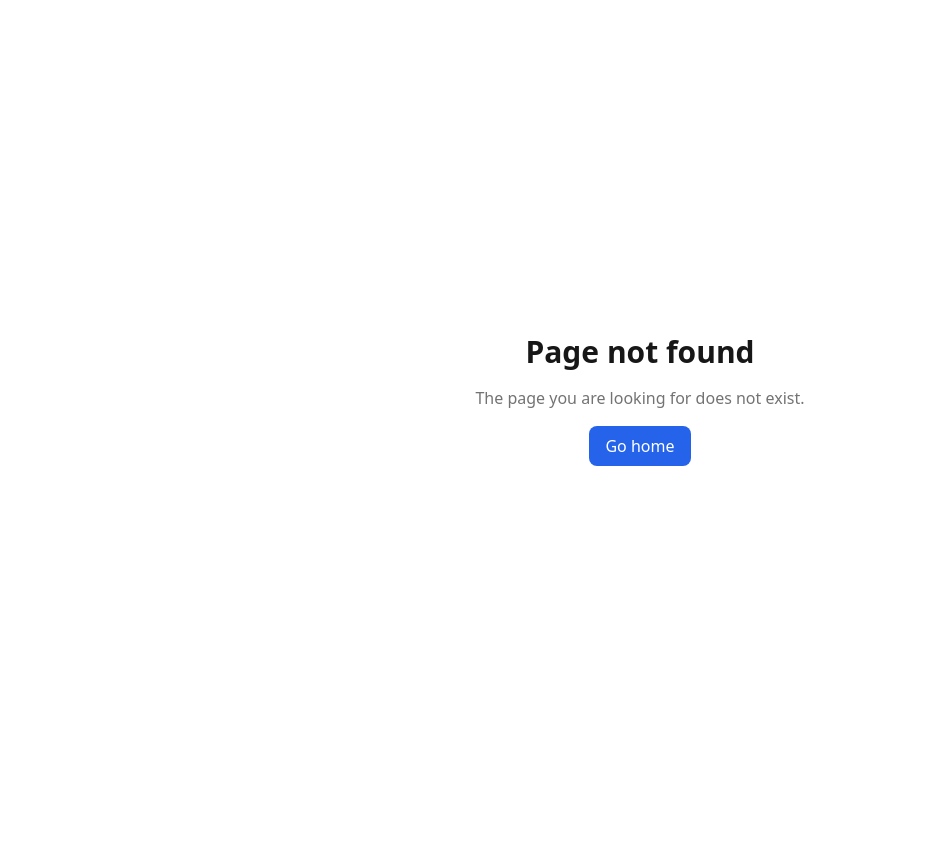
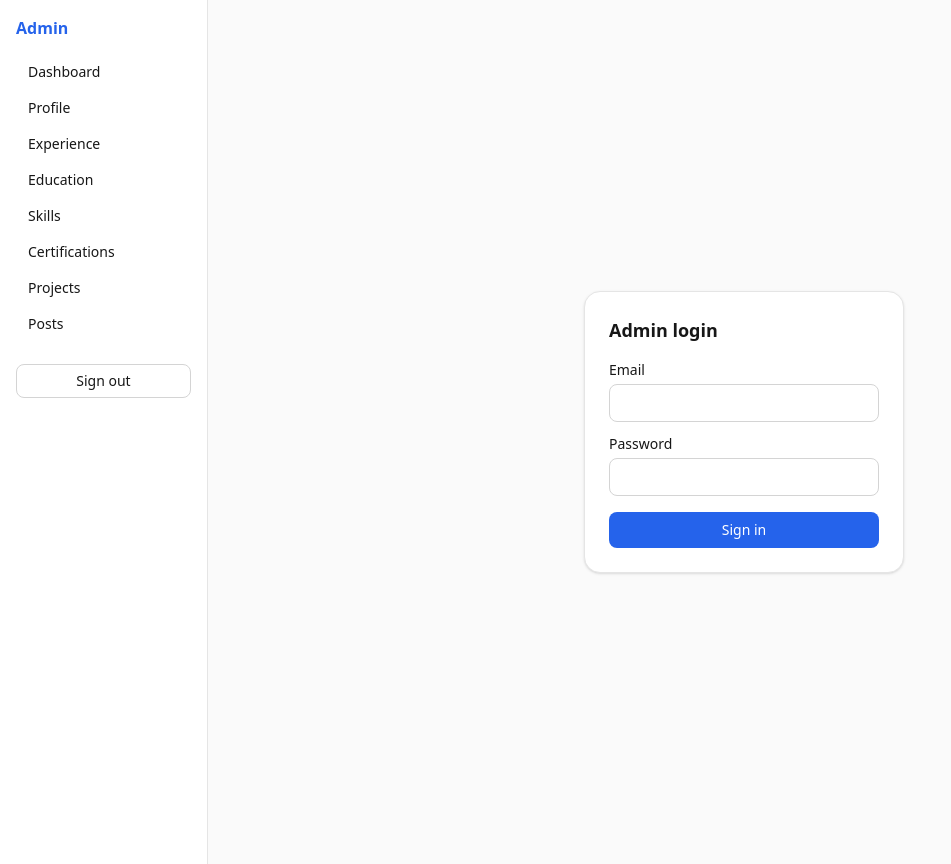
Before and after one commit to shaug3n/haugentech-CV, a Next.js app: page /admin/login in a window 1280 px wide. Before the commit this address had no page. Shown: the whole page, without its empty margins (0-951 px from the left). Before the commit the page ends 800 px from the top, so only its background shows below. Built offline with nearby package versions, Linux system fonts and the light colour scheme.

Commit message:
feat: admin auth middleware and login page

```diff
--- /dev/null
+++ b/src/app/admin/layout.tsx
@@ -0,0 +1,50 @@
+import Link from "next/link";
+import { redirect } from "next/navigation";
+import { createSupabaseServer } from "@/lib/supabase/server";
+import "../globals.css";
+
+const NAV = [
+  ["Dashboard", "/admin"],
+  ["Profile", "/admin/profile"],
+  ["Experience", "/admin/experience"],
+  ["Education", "/admin/education"],
+  ["Skills", "/admin/skills"],
+  ["Certifications", "/admin/certifications"],
+  ["Projects", "/admin/projects"],
+  ["Posts", "/admin/posts"],
+] as const;
+
+async function signOut() {
+  "use server";
+  const supabase = await createSupabaseServer();
+  await supabase.auth.signOut();
+  redirect("/admin/login");
+}
+
+export default function AdminLayout({ children }: { children: React.ReactNode }) {
+  return (
+    <html lang="en">
+      <body className="bg-neutral-50 text-neutral-900">
+        <div className="flex min-h-screen">
+          <aside className="w-52 shrink-0 border-r border-neutral-200 bg-white p-4">
+            <p className="mb-4 font-semibold text-primary">Admin</p>
+            <nav className="flex flex-col gap-1">
+              {NAV.map(([label, href]) => (
+                <Link key={href} href={href}
+                  className="rounded-lg px-3 py-1.5 text-sm hover:bg-neutral-100">
+                  {label}
+                </Link>
+              ))}
+            </nav>
+            <form action={signOut} className="mt-6">
+              <button className="w-full rounded-lg border border-neutral-300 px-3 py-1.5 text-sm hover:bg-neutral-100">
+                Sign out
+              </button>
+            </form>
+          </aside>
+          <main className="flex-1 p-8">{children}</main>
+        </div>
+      </body>
+    </html>
+  );
+}
--- /dev/null
+++ b/src/app/admin/login/page.tsx
@@ -0,0 +1,47 @@
+"use client";
+import { useState } from "react";
+import { createSupabaseBrowser } from "@/lib/supabase/client";
+
+export default function LoginPage() {
+  const [email, setEmail] = useState("");
+  const [password, setPassword] = useState("");
+  const [error, setError] = useState<string | null>(null);
+  const [busy, setBusy] = useState(false);
+
+  async function submit(e: React.FormEvent) {
+    e.preventDefault();
+    setBusy(true);
+    setError(null);
+    const supabase = createSupabaseBrowser();
+    const { error } = await supabase.auth.signInWithPassword({ email, password });
+    if (error) {
+      setError(error.message);
+      setBusy(false);
+      return;
+    }
+    window.location.assign("/admin");
+  }
+
+  return (
+    <div className="flex min-h-screen items-center justify-center">
+      <form onSubmit={submit} className="w-80 rounded-2xl border border-neutral-200 bg-white p-6 shadow-sm">
+        <h1 className="mb-4 text-lg font-semibold">Admin login</h1>
+        <label className="mb-3 block text-sm">
+          Email
+          <input type="email" value={email} onChange={(e) => setEmail(e.target.value)} required
+            className="mt-1 w-full rounded-lg border border-neutral-300 px-3 py-2" />
+        </label>
+        <label className="mb-4 block text-sm">
+          Password
+          <input type="password" value={password} onChange={(e) => setPassword(e.target.value)} required
+            className="mt-1 w-full rounded-lg border border-neutral-300 px-3 py-2" />
+        </label>
+        {error && <p className="mb-3 text-sm text-red-600">{error}</p>}
+        <button disabled={busy}
+          className="w-full rounded-lg bg-primary px-4 py-2 text-sm font-medium text-white disabled:opacity-50">
+          {busy ? "Signing in…" : "Sign in"}
+        </button>
+      </form>
+    </div>
+  );
+}
--- a/src/middleware.ts
+++ b/src/middleware.ts
@@ -1,8 +1,46 @@
-import createMiddleware from "next-intl/middleware";
+import { NextResponse, type NextRequest } from "next/server";
+import createIntlMiddleware from "next-intl/middleware";
+import { createServerClient, type SetAllCookies } from "@supabase/ssr";
 import { routing } from "@/i18n/routing";
 
-export default createMiddleware(routing);
+const intl = createIntlMiddleware(routing);
+
+export default async function middleware(request: NextRequest) {
+  const { pathname } = request.nextUrl;
+
+  if (!pathname.startsWith("/admin")) {
+    return intl(request);
+  }
+
+  let response = NextResponse.next({ request });
+  const supabase = createServerClient(
+    process.env.NEXT_PUBLIC_SUPABASE_URL!,
+    process.env.NEXT_PUBLIC_SUPABASE_ANON_KEY!,
+    {
+      cookies: {
+        getAll: () => request.cookies.getAll(),
+        setAll: ((list) => {
+          list.forEach(({ name, value }) => request.cookies.set(name, value));
+          response = NextResponse.next({ request });
+          list.forEach(({ name, value, options }) =>
+            response.cookies.set(name, value, options),
+          );
+        }) as SetAllCookies,
+      },
+    },
+  );
+
+  const { data: { user } } = await supabase.auth.getUser();
+
+  if (!user && pathname !== "/admin/login") {
+    return NextResponse.redirect(new URL("/admin/login", request.url));
+  }
+  if (user && pathname === "/admin/login") {
+    return NextResponse.redirect(new URL("/admin", request.url));
+  }
+  return response;
+}
 
 export const config = {
-  matcher: ["/((?!api|admin|_next|_vercel|.*\\..*).*)"],
+  matcher: ["/((?!api|_next|_vercel|.*\\..*).*)"],
 };
```
